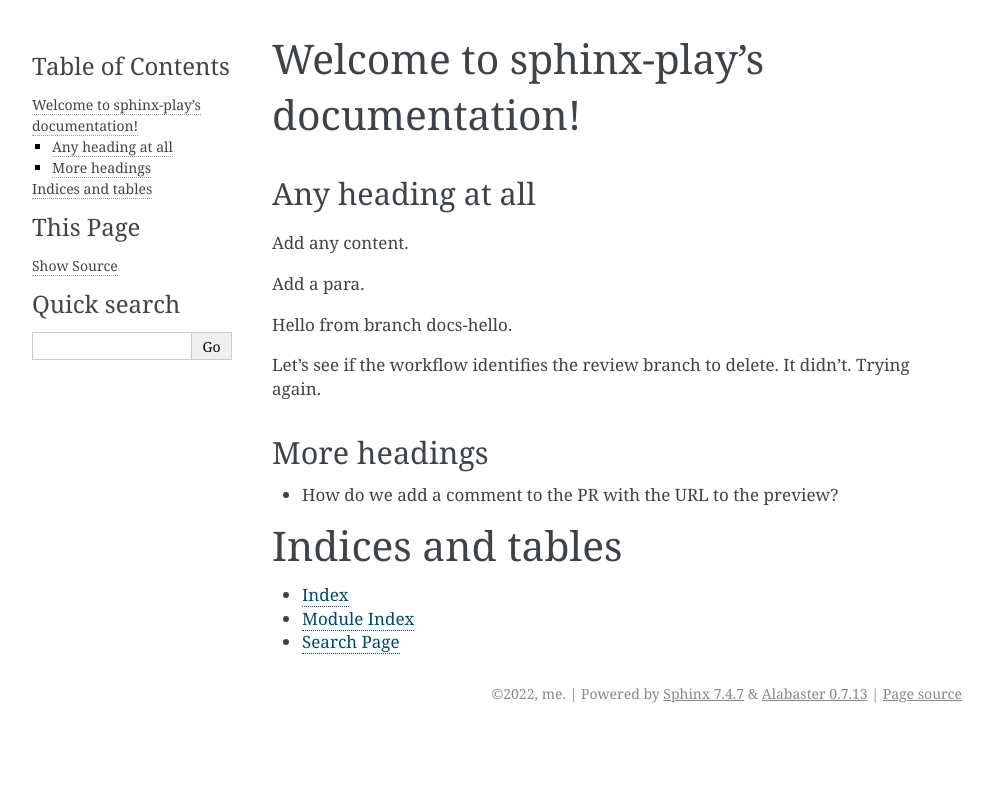
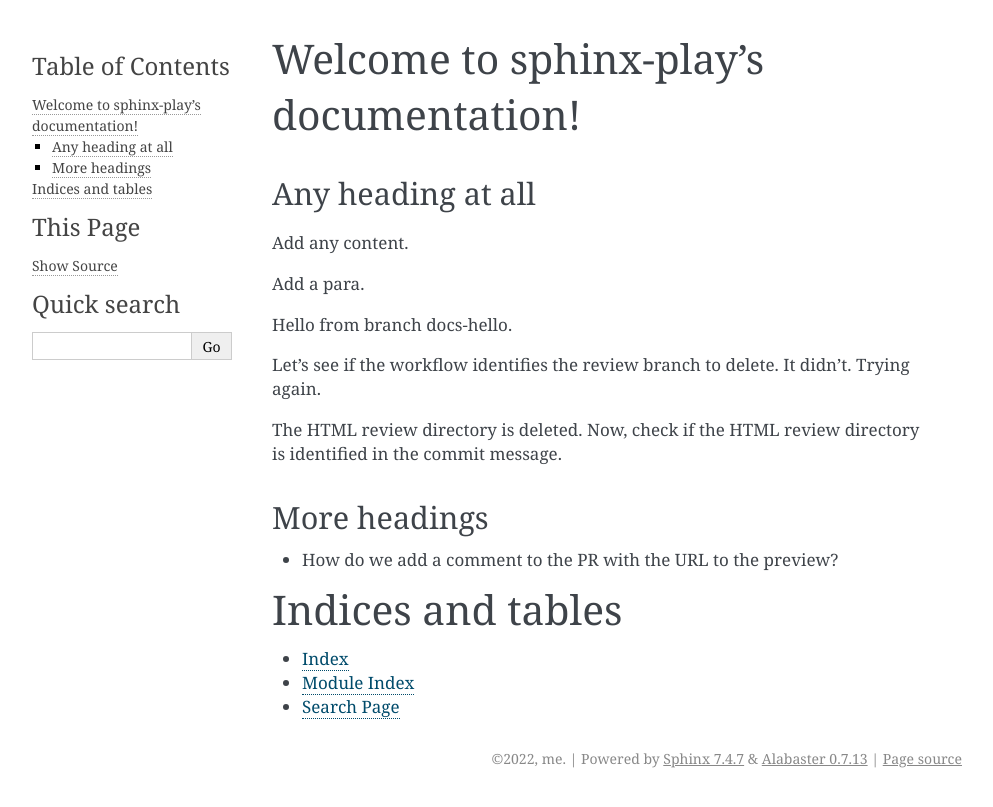
Before and after one commit to mikemckiernan/sphinx-play, a Sphinx documentation site: the page built from docs/source/index.rst, in a window 1280 px wide. Shown: the top 807 px of the page, without its empty margins (148-1141 px from the left). Built offline with Sphinx 7.4.7, drawn with Linux system fonts in a browser that asks for light colours.

Commit message:
Check if dir is in commit msg

```diff
--- a/docs/source/index.rst
+++ b/docs/source/index.rst
@@ -24,6 +24,9 @@ Let's see if the workflow identifies the review branch to delete.
 It didn't.
 Trying again.
 
+The HTML review directory is deleted.
+Now, check if the HTML review directory is identified in the commit message.
+
 
 More headings
 -------------
```
